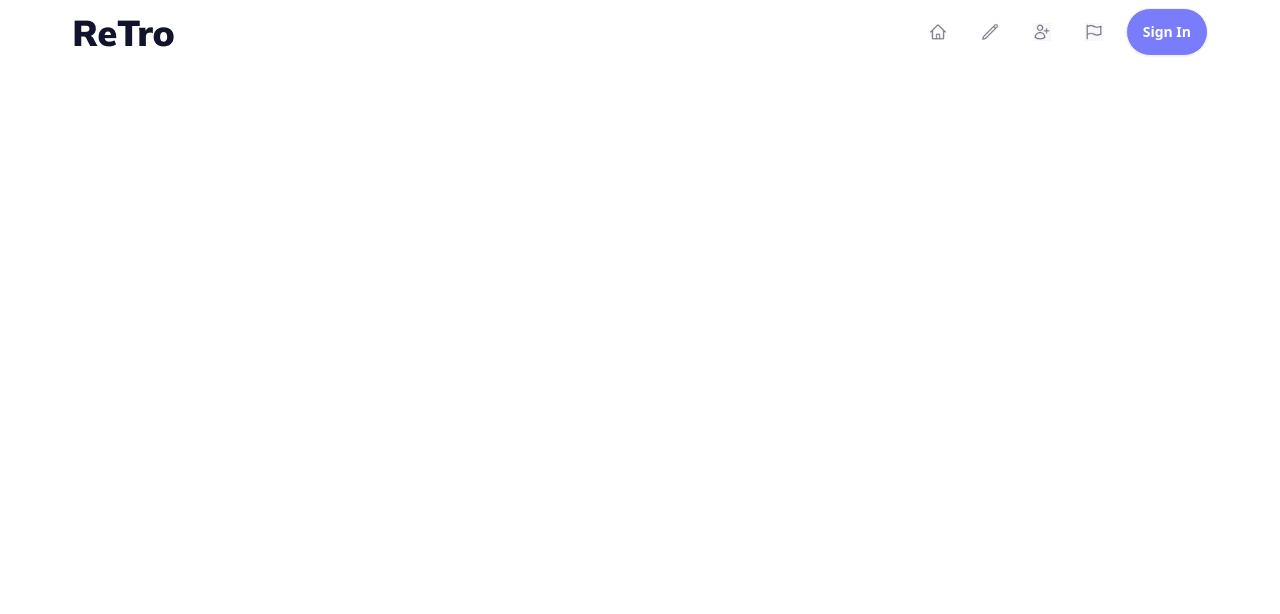
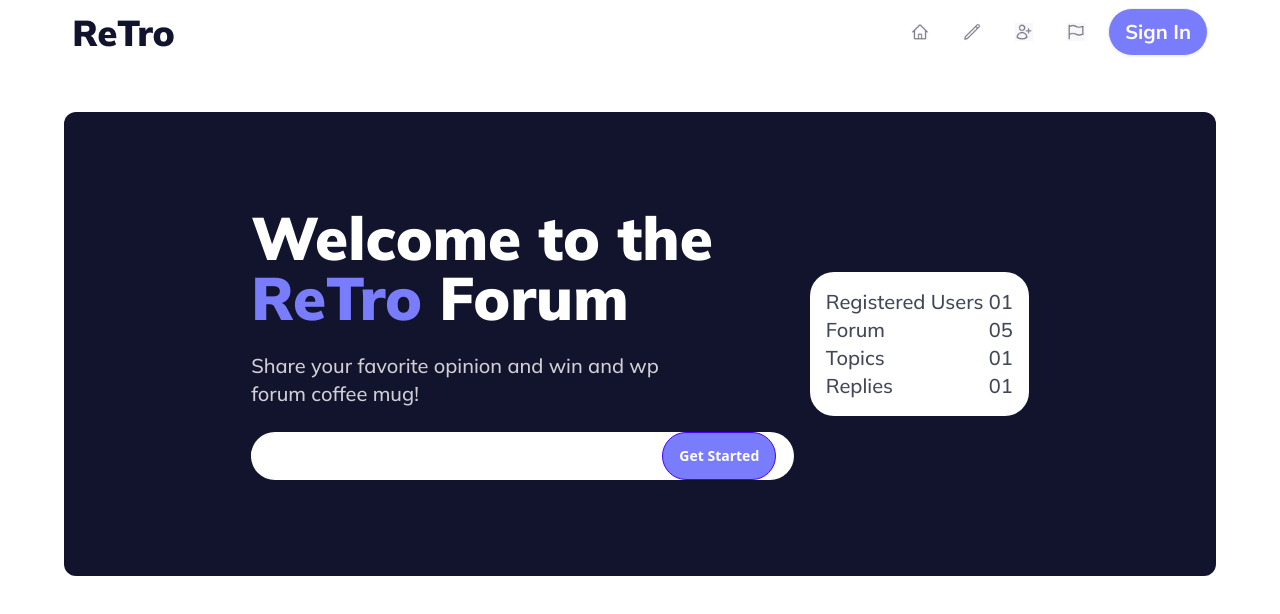
Before and after one commit to Mohammed-Saiful-Islam/b9a6-retro-forum-Mohammed-Saiful-Islam, a plain HTML site: page index.html in a window 1280 px wide. Drawn offline with nearby package versions, Linux system fonts and the light colour scheme.

Commit message:
banner section html css added

```diff
--- a/index.html
+++ b/index.html
@@ -26,7 +26,7 @@
 
 <body>
     <header>
-        <section>
+        <section class="">
             <nav class="w-[90%] max-w-[1171px]  my-0 mx-auto">
                 <div class="navbar bg-base-100 gap-2">
                     <div class="flex-1">
@@ -56,12 +56,65 @@
 
                             </div>
                             <div><button
-                                    class="btn btn-xs sm:btn-sm md:btn-md bg-[#797DFC] text-white rounded-full">Sign
+                                    class="mulish-font font-bold lg:text-xl btn btn-xs sm:btn-sm md:btn-md bg-[#797DFC] text-white rounded-full">Sign
                                     In</button></div>
                         </div>
                     </div>
                 </div>
             </nav>
+        </section>
+        <section class="">
+            <div class="w-[90%] max-w-[1171px]  my-0 mx-auto mt-6 md:mt-9 lg:mt-12 ">
+                <div class="hero bg-[#12132D] rounded-xl">
+                    <div class="hero-content flex-col lg:flex-row-reverse py-12 md:py-18 lg:py-24 ">
+                        <div class="bg-white p-4 w-[300px] rounded-3xl">
+                            <div class=" flex  justify-between">
+                                <div class="">
+                                    <p class="text-[#12192DCC] mulish-font text-xl font-medium">Registered Users</p>
+                                </div>
+                                <div>
+                                    <p class="text-[#12192DCC] mulish-font text-xl font-medium">01</p>
+                                </div>
+                            </div>
+                            <div class=" flex  justify-between">
+                                <div class="">
+                                    <p class="text-[#12192DCC] mulish-font text-xl font-medium">Forum</p>
+                                </div>
+                                <div>
+                                    <p class="text-[#12192DCC] mulish-font text-xl font-medium">05</p>
+                                </div>
+                            </div>
+                            <div class=" flex  justify-between">
+                                <div class="">
+                                    <p class="text-[#12192DCC] mulish-font text-xl font-medium">Topics</p>
+                                </div>
+                                <div>
+                                    <p class="text-[#12192DCC] mulish-font text-xl font-medium">01</p>
+                                </div>
+                            </div>
+                            <div class=" flex  justify-between">
+                                <div class="">
+                                    <p class="text-[#12192DCC] mulish-font text-xl font-medium">Replies</p>
+                                </div>
+                                <div>
+                                    <p class="text-[#12192DCC] mulish-font text-xl font-medium">01</p>
+                                </div>
+                            </div>
+                        </div>
+                        <div class="lg:w-[100%]">
+                            <h1 class="text-[#FFF] mulish-font font-black text-6xl ">Welcome to the <br>
+                                <span class="text-[#797DFC]">ReTro</span> Forum
+                            </h1>
+                            <p class="py-6 mulish-font text-xl text-[#FFFFFFCC] font-medium">Share your favorite opinion
+                                and win and wp <br> forum coffee mug!</p>
+                            <div class="bg-white rounded-full "><input
+                                    class=" bg-white rounded-full border-none w-[75%]" type="text"> <button
+                                    class="btn-xs sm:btn-sm md:btn-md bg-[#797DFC] text-white rounded-full btn btn-primary">Get
+                                    Started</button></div>
+                        </div>
+                    </div>
+                </div>
+            </div>
         </section>
     </header>
     <main>
```
